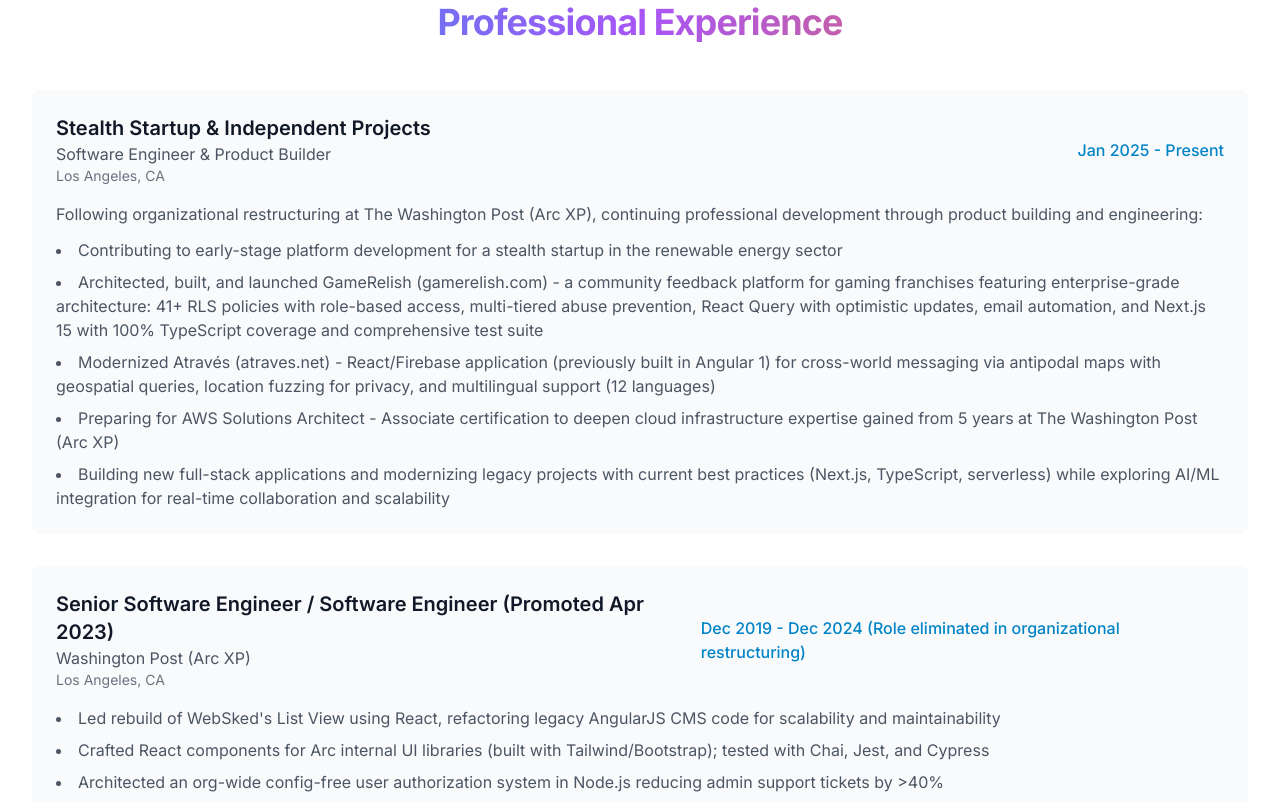
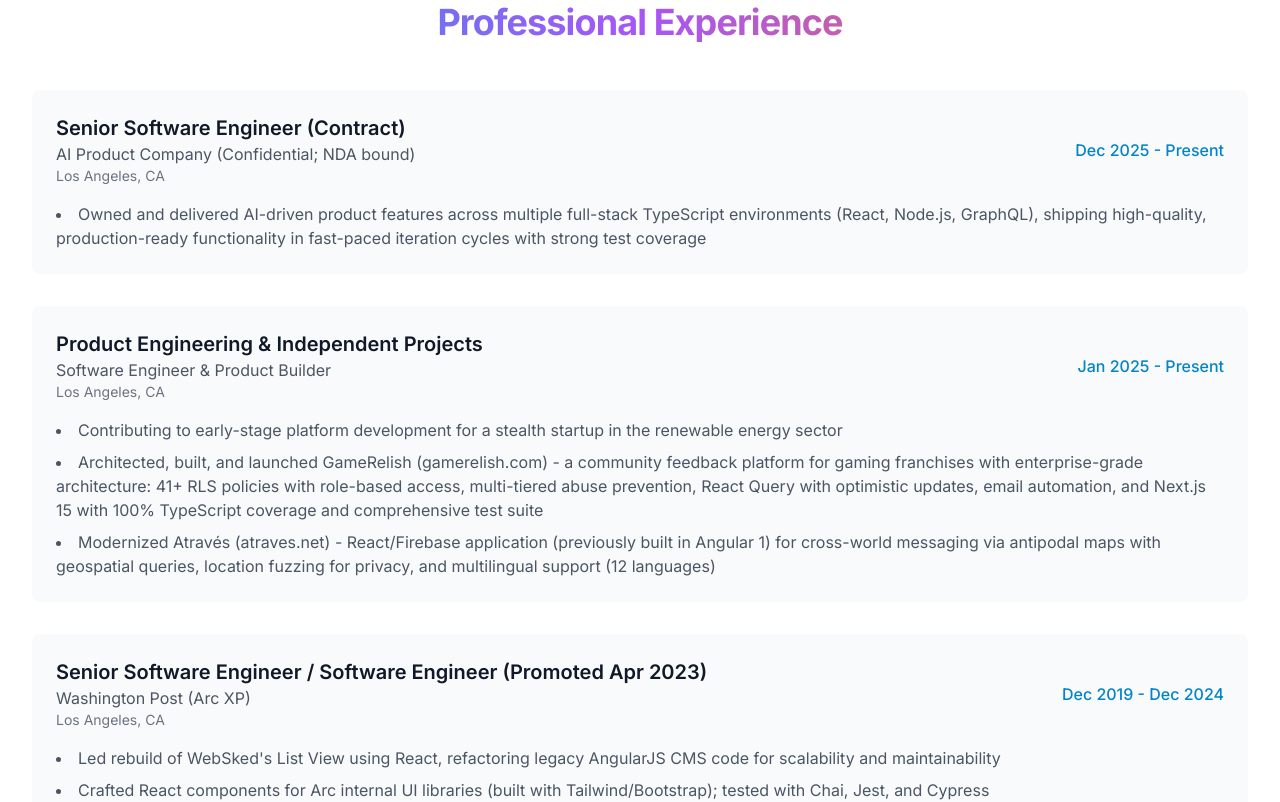
Before and after one commit to jb714/justinbell-me, a Next.js app: page / in a window 1280 px wide. Shown: the part 2040-2842 px from the top of the page. Built offline with nearby package versions, Linux system fonts and the light colour scheme.

Commit message:
resume update

```diff
--- a/components/Resume.tsx
+++ b/components/Resume.tsx
@@ -13,28 +13,34 @@
 
 const experience: ExperienceItem[] = [
   {
-    title: 'Stealth Startup & Independent Projects',
+    title: 'Senior Software Engineer (Contract)',
+    company: 'AI Product Company (Confidential; NDA bound)',
+    period: 'Dec 2025 - Present',
+    location: 'Los Angeles, CA',
+    description: [
+      'Owned and delivered AI-driven product features across multiple full-stack TypeScript environments (React, Node.js, GraphQL), shipping high-quality, production-ready functionality in fast-paced iteration cycles with strong test coverage'
+    ],
+  },
+  {
+    title: 'Product Engineering & Independent Projects',
     company: 'Software Engineer & Product Builder',
     period: 'Jan 2025 - Present',
     location: 'Los Angeles, CA',
-    intro: 'Following organizational restructuring at The Washington Post (Arc XP), continuing professional development through product building and engineering:',
     description: [
       'Contributing to early-stage platform development for a stealth startup in the renewable energy sector',
-      'Architected, built, and launched GameRelish (gamerelish.com) - a community feedback platform for gaming franchises featuring enterprise-grade architecture: 41+ RLS policies with role-based access, multi-tiered abuse prevention, React Query with optimistic updates, email automation, and Next.js 15 with 100% TypeScript coverage and comprehensive test suite',
-      'Modernized Através (atraves.net) - React/Firebase application (previously built in Angular 1) for cross-world messaging via antipodal maps with geospatial queries, location fuzzing for privacy, and multilingual support (12 languages)',
-      'Preparing for AWS Solutions Architect - Associate certification to deepen cloud infrastructure expertise gained from 5 years at The Washington Post (Arc XP)',
-      'Building new full-stack applications and modernizing legacy projects with current best practices (Next.js, TypeScript, serverless) while exploring AI/ML integration for real-time collaboration and scalability'
+      'Architected, built, and launched GameRelish (gamerelish.com) - a community feedback platform for gaming franchises with enterprise-grade architecture: 41+ RLS policies with role-based access, multi-tiered abuse prevention, React Query with optimistic updates, email automation, and Next.js 15 with 100% TypeScript coverage and comprehensive test suite',
+      'Modernized Através (atraves.net) - React/Firebase application (previously built in Angular 1) for cross-world messaging via antipodal maps with geospatial queries, location fuzzing for privacy, and multilingual support (12 languages)'
     ],
   },
   {
     title: 'Senior Software Engineer / Software Engineer (Promoted Apr 2023)',
     company: 'Washington Post (Arc XP)',
-    period: 'Dec 2019 - Dec 2024 (Role eliminated in organizational restructuring)',
+    period: 'Dec 2019 - Dec 2024',
     location: 'Los Angeles, CA',
     description: [
       'Led rebuild of WebSked\'s List View using React, refactoring legacy AngularJS CMS code for scalability and maintainability',
       'Crafted React components for Arc internal UI libraries (built with Tailwind/Bootstrap); tested with Chai, Jest, and Cypress',
-      'Architected an org-wide config-free user authorization system in Node.js reducing admin support tickets by >40%',
+      'Architected an org-wide config-free user authorization system in Node.js, reducing admin support tickets by >40%',
       'Created AWS S3 metadata aggregation tools for customer deployment visibility and CI/CD debugging',
       'Built REST APIs, automation scripts and DynamoDB schemas enabling fine-grained RBAC',
       'Consolidated monthly usage data using AWS Lambda-based services',
```
Also changed, not shown: 1 other file (tests, documents, lock files or other folders).
